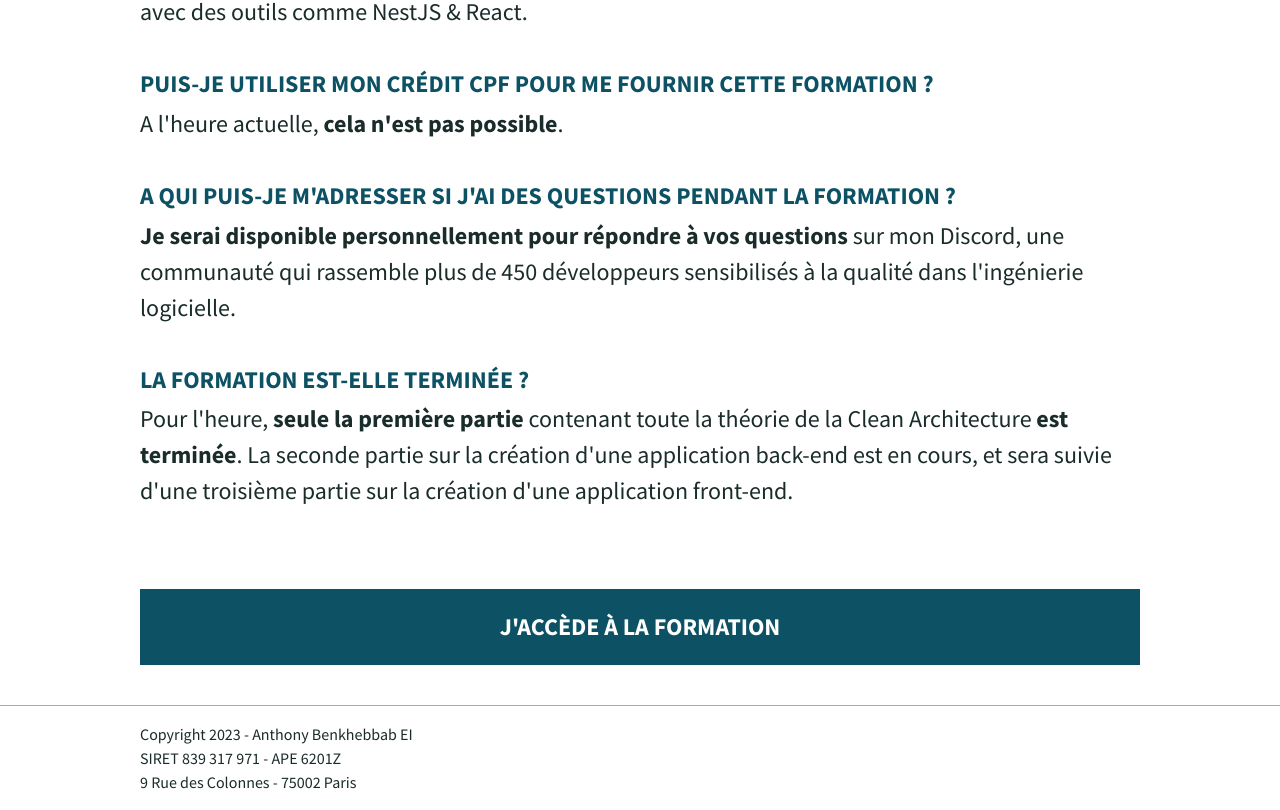
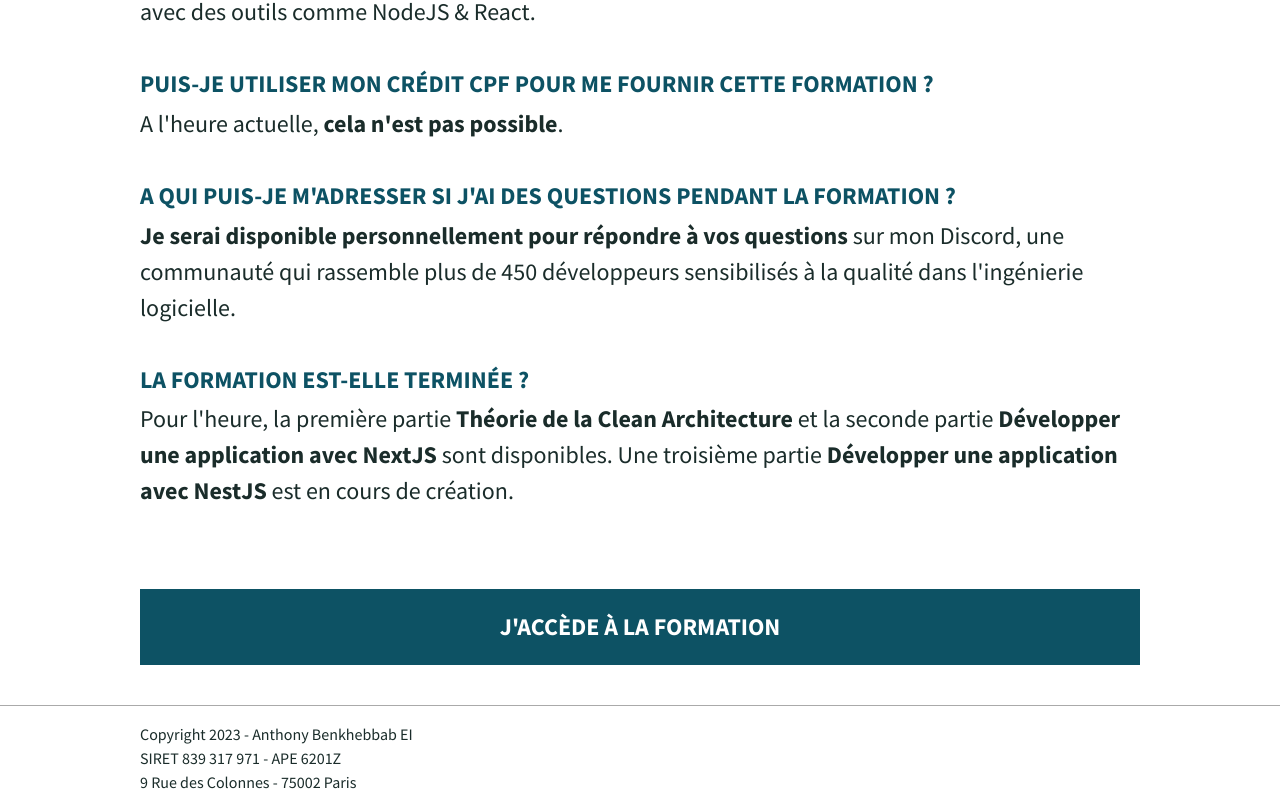
Before and after one commit to Ancyr-Academy/clean-architecture-landing-page, a Next.js app: page / in a window 1280 px wide. Shown: the part 8227-9037 px from the top of the page. Built offline with nearby package versions, Linux system fonts and the light colour scheme.

Commit message:
fix: faq

```diff
--- a/src/sections/FAQ.tsx
+++ b/src/sections/FAQ.tsx
@@ -34,7 +34,7 @@ export const FAQ: React.FC<{}> = () => {
               la Clean Architecture. C'est la raison pour laquelle j'ai décidé
               de créer une formation 100% dédiée à la Clean Architecture, en
               pratique, dans un environnement TypeScript avec des outils comme
-              NestJS & React.
+              NodeJS & React.
             </Answer>
           </QuestionBlock>
           <QuestionBlock>
@@ -63,11 +63,11 @@ export const FAQ: React.FC<{}> = () => {
           <QuestionBlock>
             <Question>La formation est-elle terminée ? </Question>
             <Answer>
-              Pour l'heure, <b>seule la première partie</b> contenant toute la
-              théorie de la Clean Architecture <b>est terminée</b>. La seconde
-              partie sur la création d'une application back-end est en cours, et
-              sera suivie d'une troisième partie sur la création d'une
-              application front-end.
+              Pour l'heure, la première partie{" "}
+              <b>Théorie de la Clean Architecture</b> et la seconde partie{" "}
+              <b>Développer une application avec NextJS</b> sont disponibles.
+              Une troisième partie <b>Développer une application avec NestJS</b>{" "}
+              est en cours de création.
             </Answer>
           </QuestionBlock>
         </Rows>
```
